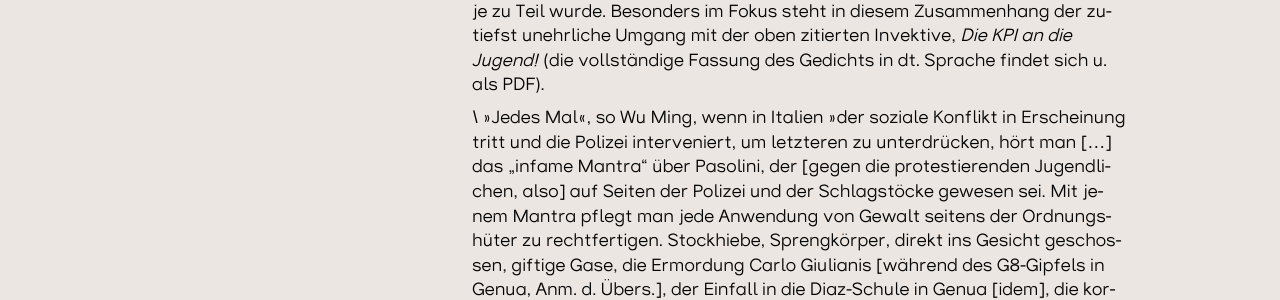
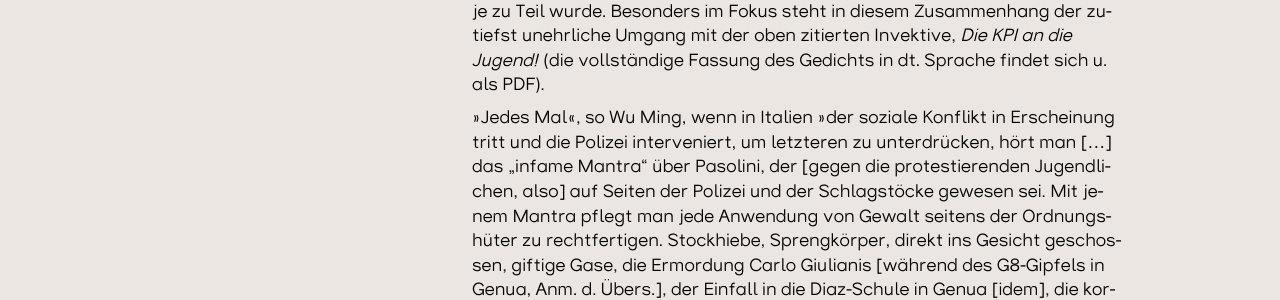
Before and after one commit to tniassorc/sefiroth-site, a Jekyll site: the page built from _posts/2025-08-18-marginalia-3-liebesantrag-in-form-eines-schmähgedichts.md, in a window 1280 px wide. Shown: the part 503-803 px from the top of the page. Built offline with Jekyll 4.4.1, drawn with Linux system fonts in a browser that asks for light colours; some web fonts are replaced; a script that is not in the unit is left out; comment, search, counter and statistics services are not loaded; some of the changed text lies outside the part shown.

```diff
--- a/_posts/2025-08-18-marginalia-3-liebesantrag-in-form-eines-schmähgedichts.md
+++ b/_posts/2025-08-18-marginalia-3-liebesantrag-in-form-eines-schmähgedichts.md
@@ -17,7 +17,7 @@ pdftitle: '"Die KPI an die Jugend!" (aus: P. P. Pasolini, "Ketzererfahrungen",
 \
 In einer ausgezeichneten [Rekonstruktion der jahrzehntelangen Verfolgungen Pasolinis](https://www.internazionale.it/reportage/wu-ming-1/2015/10/29/pasolini-polizia-anniversario-morte) seitens der bürgerlichen Institutionen, verweist der Schriftsteller Wu Ming 1 auf die postume Beanspruchungen Pasolinis durch Rechte und Neofaschisten als der wohl perfidesten Form der Verleumdung, die letzterem je zu Teil wurde. Besonders im Fokus steht in diesem Zusammenhang der zutiefst unehrliche Umgang mit der oben zitierten Invektive, *Die KPI an die Jugend!* (die vollständige Fassung des Gedichts in dt. Sprache findet sich u. als PDF).
 
-\    »Jedes Mal«, so Wu Ming, wenn in Italien »der soziale Konflikt in Erscheinung tritt und die Polizei interveniert, um letzteren zu unterdrücken, hört man \[…] das „infame Mantra“ über Pasolini, der \[gegen die protestierenden Jugendlichen, also] auf Seiten der Polizei und der Schlagstöcke gewesen sei. Mit jenem Mantra pflegt man jede Anwendung von Gewalt seitens der Ordnungshüter zu rechtfertigen. Stockhiebe, Sprengkörper, direkt ins Gesicht geschossen, giftige Gase, die Ermordung Carlo Giulianis \[während des G8-Gipfels in Genua, Anm. d. Übers.], der Einfall in die Diaz-Schule in Genua \[idem], die korporative Solidarität mit den Mördern von Federico Aldrovandi \[2005 von der Polizei getöteter Student aus Ferrara, idem] etc. etc. Jedes Mal werden dieselben aus dem Kontext gerissenen Phrasen über die protestierenden Papa-Söhnchen und die proletarischen Polizeibeamten geltend gemacht und gegen Arbeitssuchende, Obdachlose und andere Bevölkerungsgruppen gewendet, die sich der Zerstörung des eigenen Territoriums widersetzen«.
+   »Jedes Mal«, so Wu Ming, wenn in Italien »der soziale Konflikt in Erscheinung tritt und die Polizei interveniert, um letzteren zu unterdrücken, hört man \[…] das „infame Mantra“ über Pasolini, der \[gegen die protestierenden Jugendlichen, also] auf Seiten der Polizei und der Schlagstöcke gewesen sei. Mit jenem Mantra pflegt man jede Anwendung von Gewalt seitens der Ordnungshüter zu rechtfertigen. Stockhiebe, Sprengkörper, direkt ins Gesicht geschossen, giftige Gase, die Ermordung Carlo Giulianis \[während des G8-Gipfels in Genua, Anm. d. Übers.], der Einfall in die Diaz-Schule in Genua \[idem], die korporative Solidarität mit den Mördern von Federico Aldrovandi \[2005 von der Polizei getöteter Student aus Ferrara, idem] etc. etc. Jedes Mal werden dieselben aus dem Kontext gerissenen Phrasen über die protestierenden Papa-Söhnchen und die proletarischen Polizeibeamten geltend gemacht und gegen Arbeitssuchende, Obdachlose und andere Bevölkerungsgruppen gewendet, die sich der Zerstörung des eigenen Territoriums widersetzen«.
 
 \    Die Instrumentalisierung von Pasolinis Gedicht auf politischen Veranstaltungen sowie in Talk Shows etc. beruht auf einer freilich völlig unzureichenden Lektüre, die keiner auch nur ansatzweise textbasierten Überprüfung standhalten. Bereitschaft zur Einlassung auf Komplexität: aufgezehrt von der Gier nach unmittelbarer politischer Vernutzung. In Wirklichkeit liegt der in Pasolinis Gedicht postulierten Verteidigung der Polizei eine paradoxale Absicht zu Grunde: die wahren Bestimmungszusammenhänge von Revolte, Klasse und Macht zu Bewusstsein zu bringen. So macht der Autor seine Adressat:innen, die Jugendlichen, im gesamten zweiten Teil seines Gedichts darauf aufmerksam, dass die Revolution nicht von den Studierenden, meist aus bürgerlichem Haushalt, sondern von den Arbeitern ausgehen müsste, erstere sich somit an deren Seite stellen und institutionelle Verantwortung übernehmen müsste, um so die zusehends verbürgerlichte PCI wieder auf die richtige Seite zurückzubringen. Mit diesem Text, unglücklicherweise, und gegen den Willen des Autors, veröffentlicht unter dem Titel: »Studenten, ich hasse Euch«, macht Pasolini in Wirklichkeit einen Appell geltend, der ihn nicht in der Rolle des Widersachers, sondern vielmehr des kritischen Wegbegleiters, auf der Seite der Studierenden zeigt.
 
```
